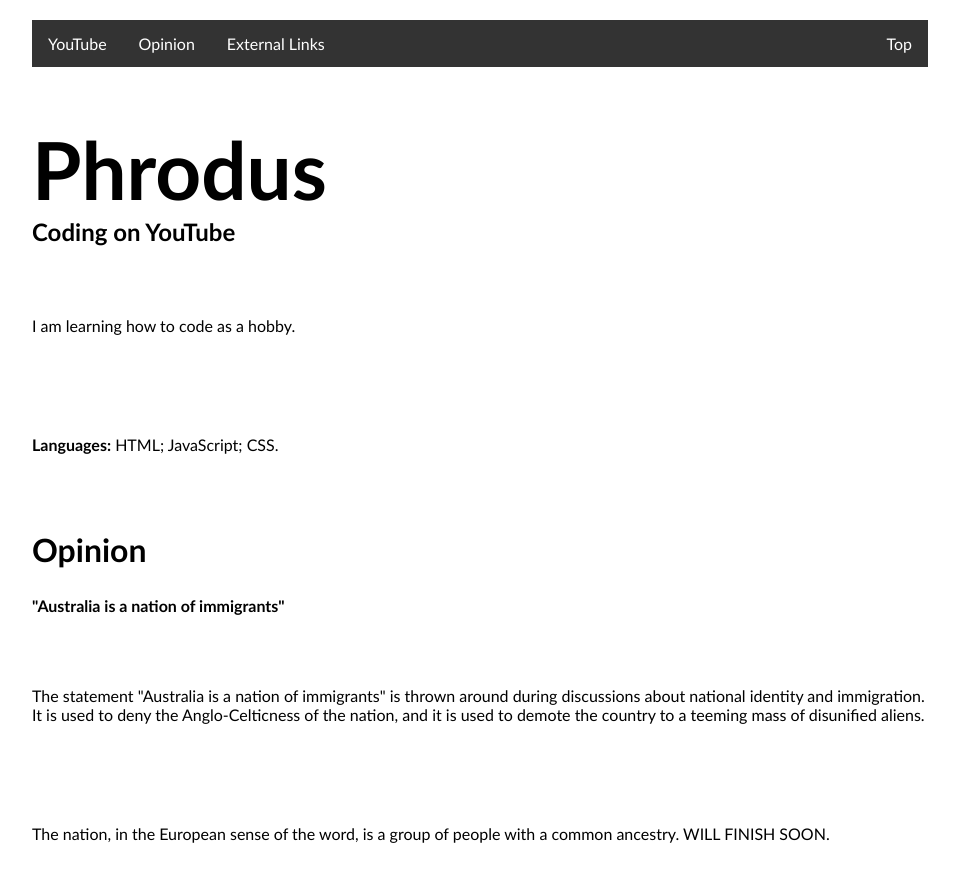
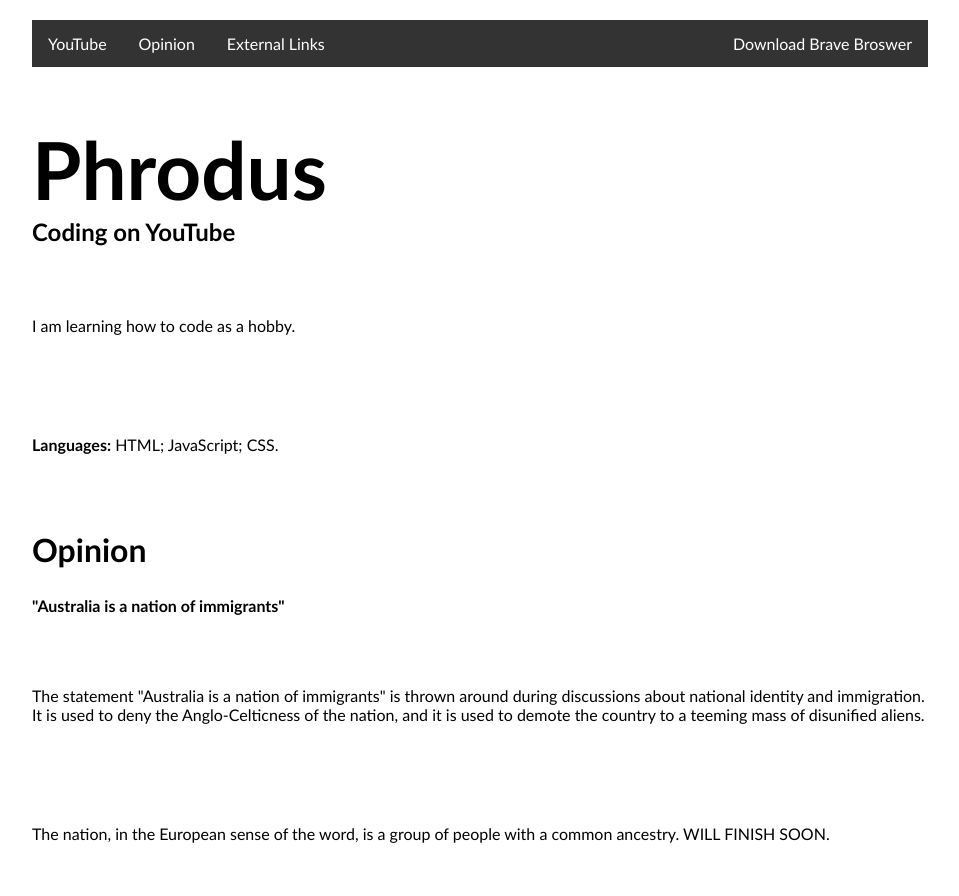
Before and after one commit to Phrodus/phrodus.github.io, a plain HTML site: page index.html in a window 1280 px wide. Shown: the whole page, without its empty margins (160-1119 px from the left). Drawn offline with Linux system fonts and the light colour scheme.

Commit message:
Update index.html

```diff
--- a/index.html
+++ b/index.html
@@ -98,7 +98,7 @@
 	</style>
 </head>
 
-<body id="top">
+<body>
 	<div class="navbar">
 		<a href="https://www.youtube.com/channel/UCw2AUHv1htYMdyqIiFlBcMQ">YouTube</a>
 		<a href="#opinion">Opinion</a>
@@ -110,7 +110,7 @@
 						<a href="#">Third Link</a>
 					</div>
 			</div>
-		<a style="float: right" href="#top">Top</a>
+		<a style="float: right" href="https://brave.com/download/">Download Brave Broswer</a>
 	</div>
 
 	<h1>Phrodus</h1>
```
